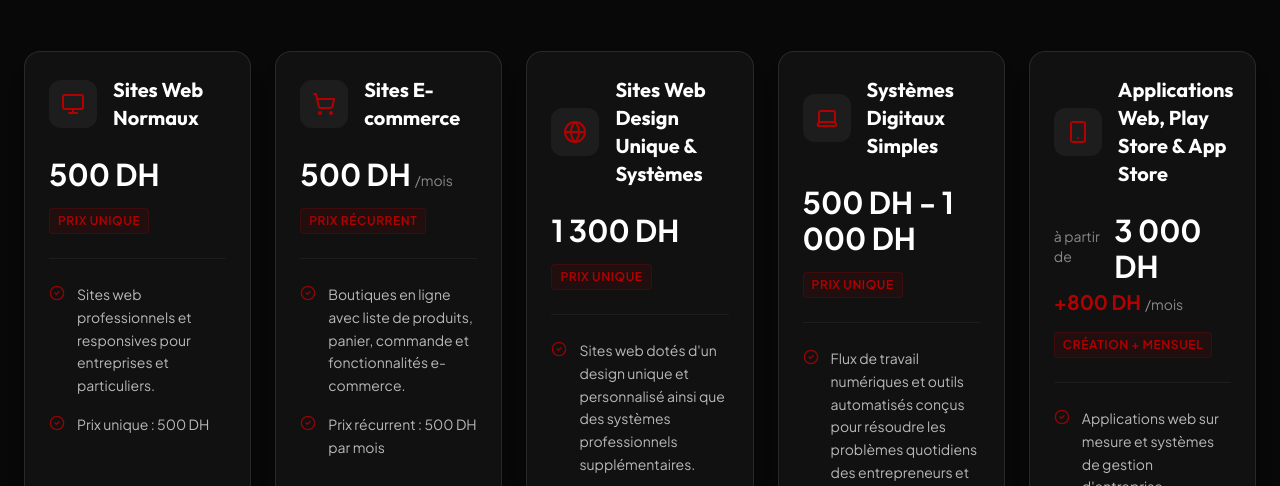
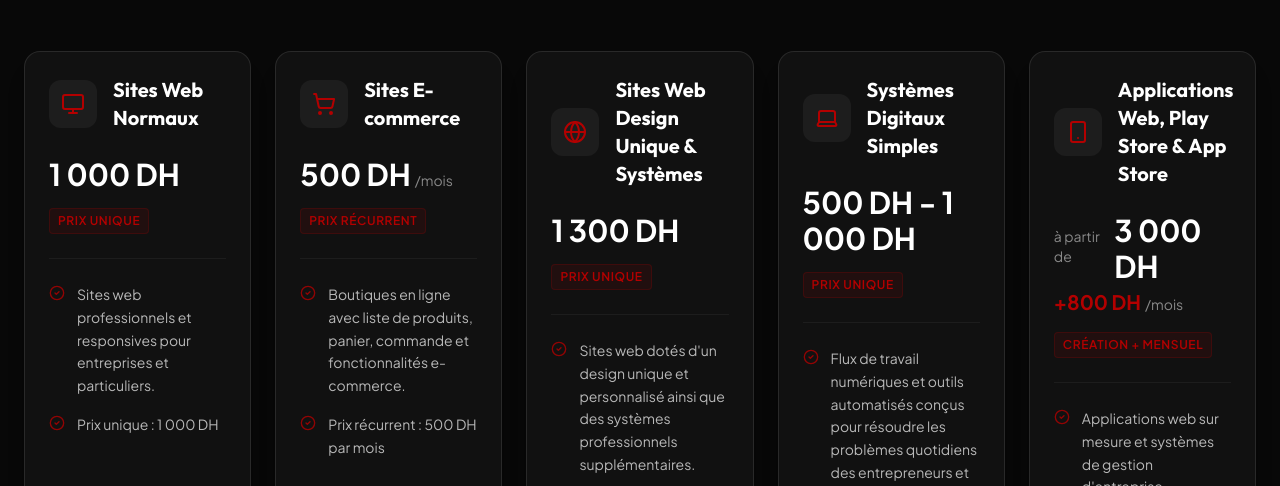
Before and after one commit to shadowinside215-ux/SAMMY-ARAFATI, a React (Vite) app: page / in a window 1280 px wide. Shown: the part 1982-2468 px from the top of the page. Built offline with nearby package versions, Linux system fonts and the light colour scheme; no server answers; the database is empty.

Commit message:
feat(services): update pricing for standard websites
Adjust the base price for standard websites from 500 DH to 1,000 DH across all supported languages.

```diff
--- a/src/data/translations.ts
+++ b/src/data/translations.ts
@@ -42,11 +42,11 @@ export const translations = {
     services: [
       {
         title: "Normal Websites",
-        price: "500 DH",
+        price: "1,000 DH",
         priceType: "one-time",
         features: [
           "Professional, responsive websites for businesses and individuals.",
-          "One-time price: 500 DH"
+          "One-time price: 1,000 DH"
         ]
       },
       {
@@ -167,11 +167,11 @@ export const translations = {
     services: [
       {
         title: "Sites Web Normaux",
-        price: "500 DH",
+        price: "1 000 DH",
         priceType: "one-time",
         features: [
           "Sites web professionnels et responsives pour entreprises et particuliers.",
-          "Prix unique : 500 DH"
+          "Prix unique : 1 000 DH"
         ]
       },
       {
@@ -288,11 +288,11 @@ export const translations = {
     services: [
       {
         title: "مواقع الويب العادية",
-        price: "500 درهم",
+        price: "1,000 درهم",
         priceType: "one-time",
         features: [
           "مواقع إلكترونية احترافية ومتجاوبة للشركات والأفراد.",
-          "سعر الدفعة الواحدة: 500 درهم"
+          "سعر الدفعة الواحدة: 1,000 درهم"
         ]
       },
       {
```
